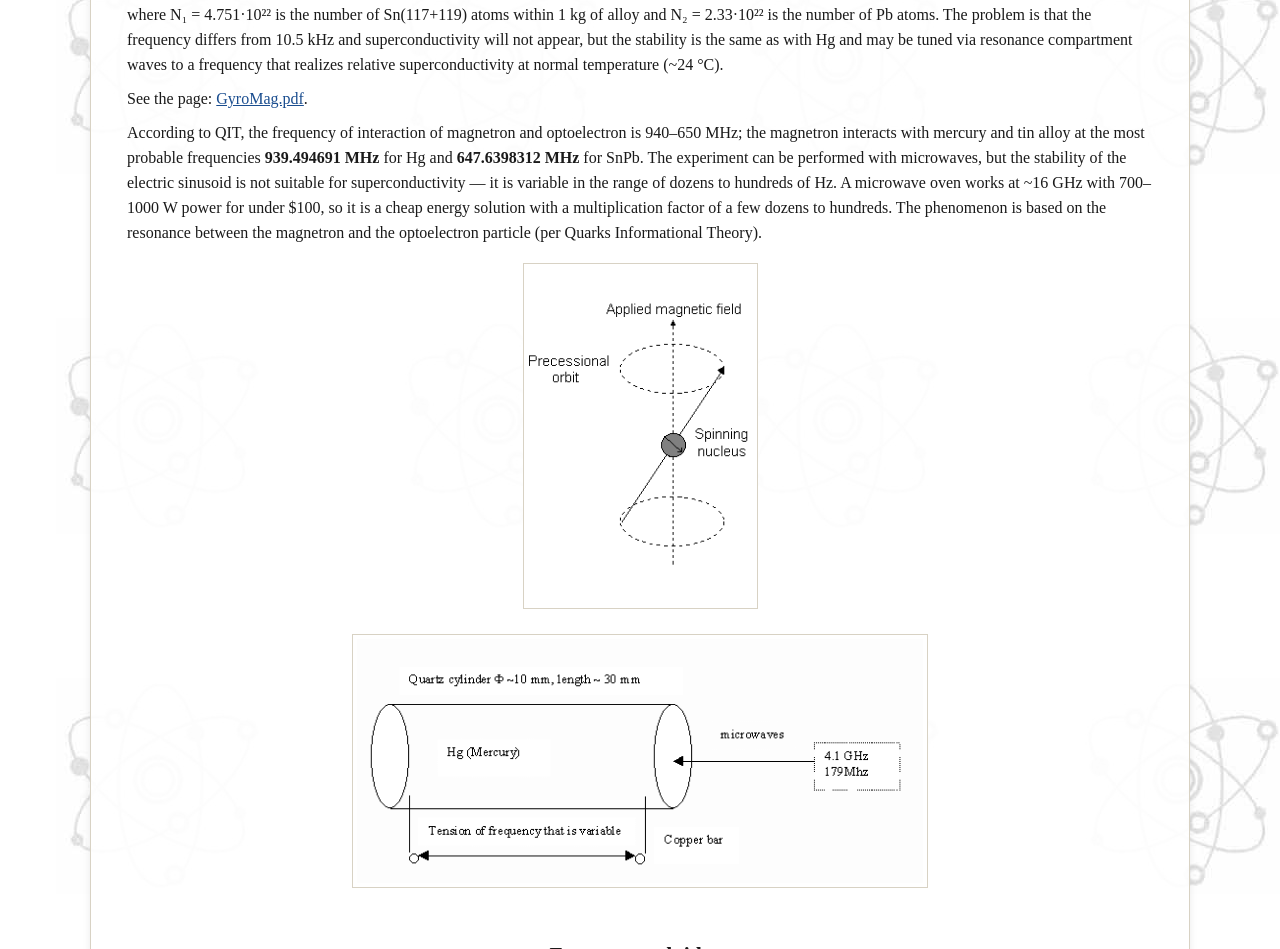
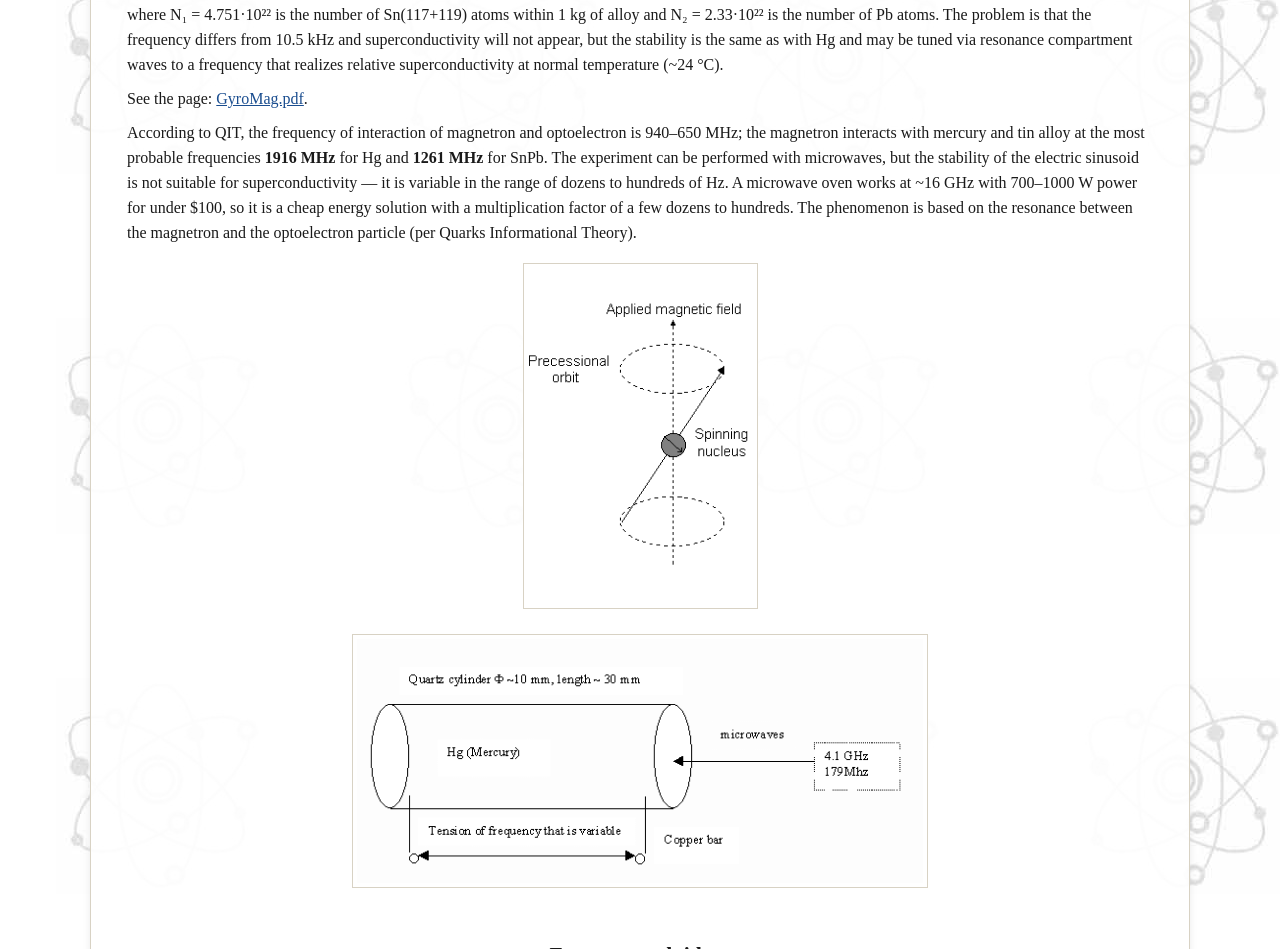
Before and after one commit to michaelvio/michaelvio.github.io, a plain HTML site: page index.html in a window 1280 px wide. Shown: the part 3354-4303 px from the top of the page. Drawn offline with Linux system fonts and the light colour scheme.

Commit message:
index.html: corectate frecvențele magnetron Hg/SnPb la 1916/1261 MHz
Co-Authored-By: Claude Sonnet 5 <noreply@anthropic.com>

```diff
--- a/index.html
+++ b/index.html
@@ -427,7 +427,7 @@ footer {
 
 <p>See the page: <a href="GyroMag.pdf">GyroMag.pdf</a>.</p>
 
-<p>According to QIT, the frequency of interaction of magnetron and optoelectron is 940–650 MHz; the magnetron interacts with mercury and tin alloy at the most probable frequencies <strong>939.494691 MHz</strong> for Hg and <strong>647.6398312 MHz</strong> for SnPb. The experiment can be performed with microwaves, but the stability of the electric sinusoid is not suitable for superconductivity — it is variable in the range of dozens to hundreds of Hz. A microwave oven works at ~16 GHz with 700–1000 W power for under $100, so it is a cheap energy solution with a multiplication factor of a few dozens to hundreds. The phenomenon is based on the resonance between the magnetron and the optoelectron particle (per Quarks Informational Theory).</p>
+<p>According to QIT, the frequency of interaction of magnetron and optoelectron is 940–650 MHz; the magnetron interacts with mercury and tin alloy at the most probable frequencies <strong>1916 MHz</strong> for Hg and <strong>1261 MHz</strong> for SnPb. The experiment can be performed with microwaves, but the stability of the electric sinusoid is not suitable for superconductivity — it is variable in the range of dozens to hundreds of Hz. A microwave oven works at ~16 GHz with 700–1000 W power for under $100, so it is a cheap energy solution with a multiplication factor of a few dozens to hundreds. The phenomenon is based on the resonance between the magnetron and the optoelectron particle (per Quarks Informational Theory).</p>
 
 <figure>
   <img src="precess.gif" width="235" height="350" alt="Nuclear precession diagram">
```
